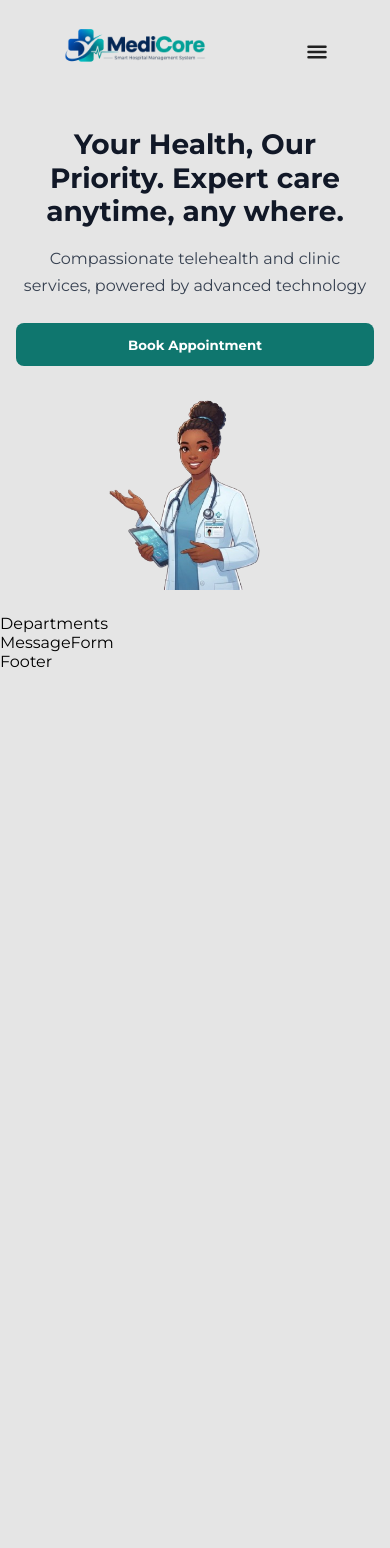
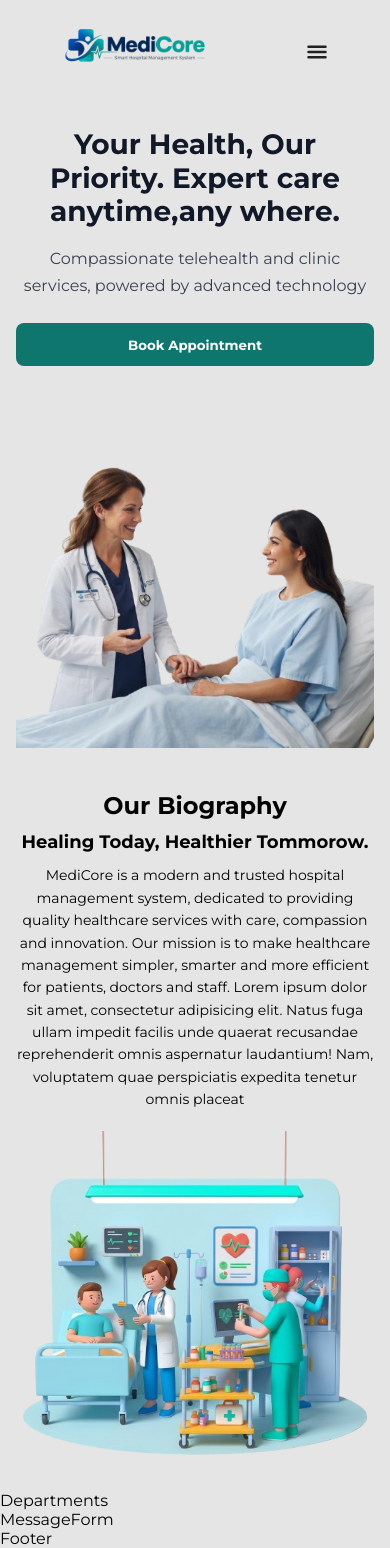
Before and after one commit to ahmedraza484/hms-mern, a React (Vite) app in the folder frontend/: page / in a window 390 px wide. Before the commit the page ends 844 px from the top, so only its background shows below. Built offline with nearby package versions, Linux system fonts and the light colour scheme.

Commit message:
BioGraphy Section Created

```diff
--- a/frontend/src/App.css
+++ b/frontend/src/App.css
@@ -274,3 +274,158 @@ body {
     max-width: 100%;
   }
 }
+
+.biography {
+  display: flex;
+  justify-content: center;
+  align-items: center;
+  gap: 50px;
+  width: 100%;
+  max-width: 1400px;
+  margin: 30px auto 0;
+  padding: 0 80px;
+  box-sizing: border-box;
+}
+
+.biography .biography-content {
+  flex: 1;
+  min-width: 0;
+}
+
+.biography .biography-content img {
+  display: block;
+  width: 100%;
+  max-width: 400px;
+  height: auto;
+  object-fit: cover;
+  cursor: pointer;
+  border-radius: 8px;
+}
+
+.biography .biography-content h1 {
+  font-size: clamp(24px, 3.5vw, 46px);
+  line-height: 1.2;
+  margin: 0;
+}
+
+.biography .biography-content h4 {
+  font-size: clamp(18px, 2.5vw, 32px);
+  line-height: 1.3;
+  margin-top: 10px;
+}
+
+.biography .biography-content p {
+  font-size: clamp(14px, 1.2vw, 16px);
+  line-height: 1.7;
+  margin-top: 10px;
+}
+
+@media (max-width: 1200px) {
+  .biography {
+    padding: 0 50px;
+    gap: 35px;
+  }
+
+  .biography .biography-content img {
+    max-width: 380px;
+  }
+}
+
+@media (max-width: 992px) {
+  .biography {
+    padding: 0 30px;
+    gap: 25px;
+  }
+
+  .biography .biography-content img {
+    max-width: 350px;
+  }
+}
+
+@media (max-width: 768px) {
+  .biography {
+    flex-direction: column-reverse;
+    align-items: center;
+    justify-content: center;
+    gap: 25px;
+    padding: 0 25px;
+    margin-top: 25px;
+  }
+
+  .biography .biography-content {
+    width: 100%;
+    text-align: center;
+  }
+
+  .biography .biography-content img {
+    width: 100%;
+    max-width: 500px;
+    margin: 0 auto;
+  }
+
+  .biography .biography-content h1 {
+    font-size: 28px;
+  }
+
+  .biography .biography-content h4 {
+    font-size: 20px;
+  }
+
+  .biography .biography-content p {
+    font-size: 14px;
+  }
+}
+
+@media (max-width: 480px) {
+  .biography {
+    flex-direction: column-reverse;
+    padding: 0 15px;
+    gap: 20px;
+    margin-top: 20px;
+  }
+
+  .biography .biography-content {
+    width: 100%;
+    text-align: center;
+  }
+
+  .biography .biography-content img {
+    width: 100%;
+    max-width: 100%;
+    height: auto;
+  }
+
+  .biography .biography-content h1 {
+    font-size: 24px;
+  }
+
+  .biography .biography-content h4 {
+    font-size: 18px;
+    margin-top: 10px;
+  }
+
+  .biography .biography-content p {
+    font-size: 14px;
+    line-height: 1.6;
+    margin-top: 10px;
+  }
+}
+
+@media (max-width: 360px) {
+  .biography {
+    padding: 0 12px;
+    gap: 15px;
+  }
+
+  .biography .biography-content h1 {
+    font-size: 21px;
+  }
+
+  .biography .biography-content h4 {
+    font-size: 17px;
+  }
+
+  .biography .biography-content p {
+    font-size: 13px;
+  }
+}
--- a/frontend/src/Pages/Home.jsx
+++ b/frontend/src/Pages/Home.jsx
@@ -10,7 +10,7 @@ const Home = () => {
   return (
     <>
       <Hero
-        title={"Your Health, Our Priority. Expert care anytime, any where."}
+        title={"Your Health, Our Priority. Expert care anytime,any where."}
         imgUrl={HeroImg}
       />
       <Biography imgUrl={biographyImg} />
--- a/frontend/src/components/Biography.jsx
+++ b/frontend/src/components/Biography.jsx
@@ -1,7 +1,7 @@
 const Biography = ({ imgUrl }) => {
   return (
     <>
-      {/* <div className="biography">
+      <div className="biography">
         <div className="biography-content">
           <img src={imgUrl} alt="" />
         </div>
@@ -19,7 +19,7 @@ const Biography = ({ imgUrl }) => {
             perspiciatis expedita tenetur omnis placeat
           </p>
         </div>
-      </div> */}
+      </div>
     </>
   );
 };
```
Also changed, not shown: frontend/src/assets/biography.png, frontend/src/assets/hero.png.
